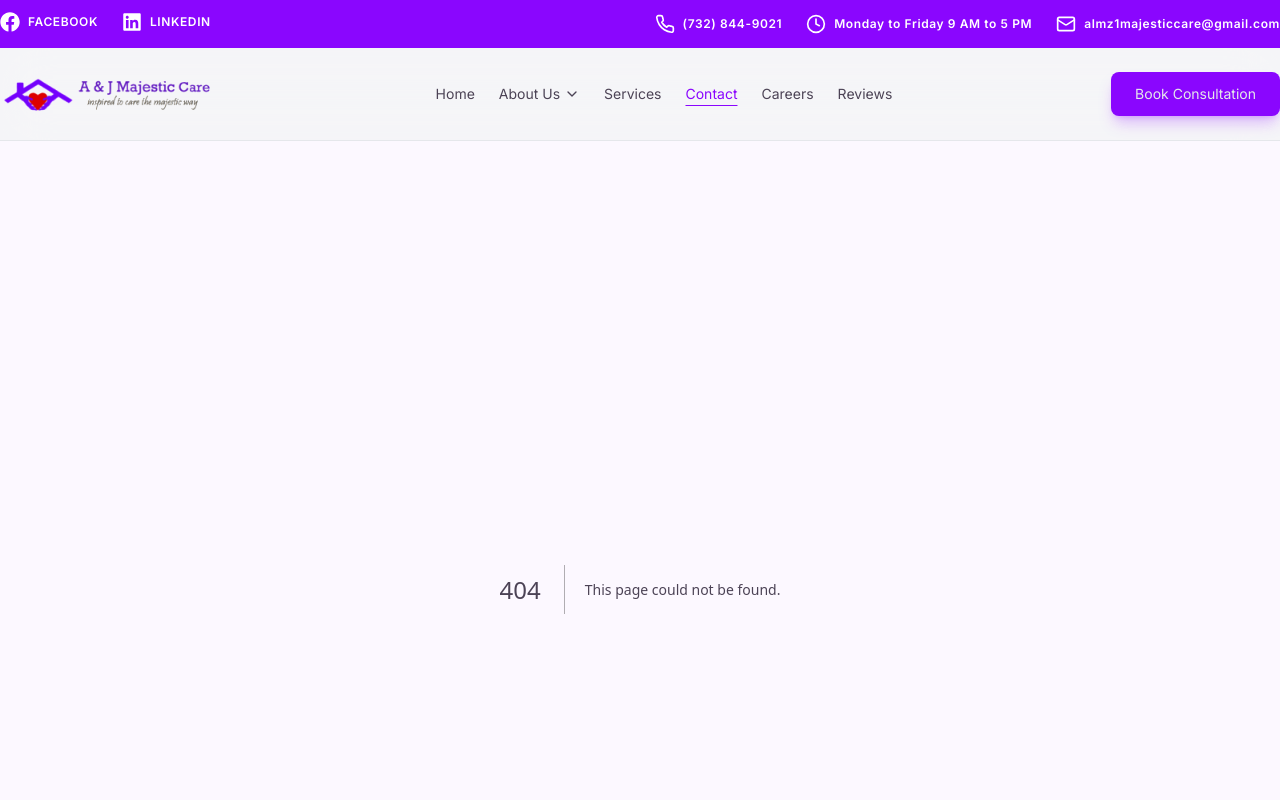
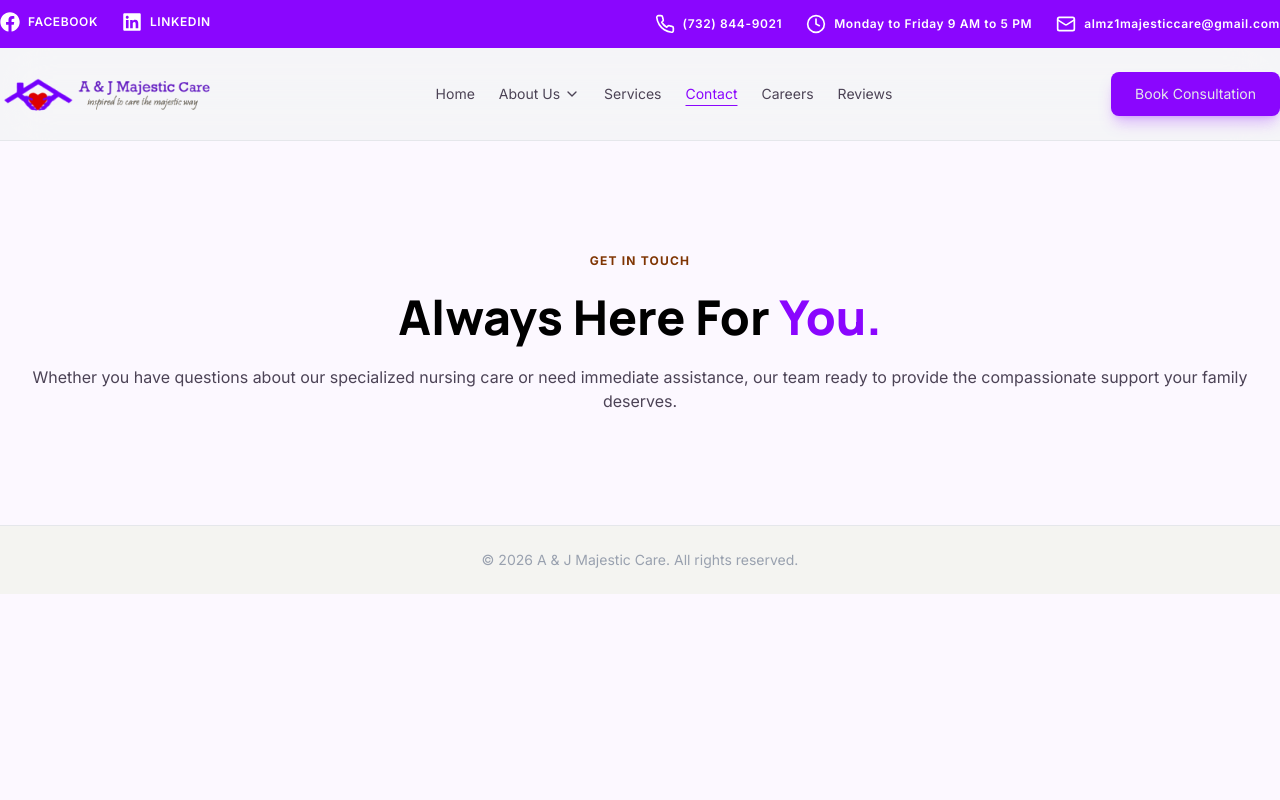
Before and after one commit to Charliezkie-cloud/ajmajesticcare, a Next.js app: page /contact in a window 1280 px wide. Before the commit this address had no page. Shown: the top 800 px of the page. Built offline with nearby package versions, Linux system fonts and the light colour scheme; a web font is replaced by a local one.

Commit message:
Hero Section at Contact Page #19

```diff
--- /dev/null
+++ b/app/contact/page.tsx
@@ -0,0 +1,18 @@
+export default function ContactPage() {
+  return (
+    <>
+
+      {/* Hero section */}
+      <section id="hero" aria-labelledby="hero-heading" className="max-w-7xl mx-4 md:mx-6 lg:mx-8 xl:mx-auto py-4 sm:py-8 md:py-12 lg:py-16">
+        <div className="space-y-6">
+          <p className="text-tertiary uppercase font-bold tracking-widest text-xs text-center brightness-50">Get in touch</p>
+          <h1 id="hero-heading" itemProp="name" className="text-black text-center text-2xl sm:text-4xl md:text-5xl font-extrabold font-manrope">Always Here For <span className="text-primary">You.</span></h1>
+          <p itemProp="description" className="text-center">
+            Whether you have questions about our specialized nursing care or need immediate assistance, our team ready to provide the compassionate support your family deserves.
+          </p>
+        </div>
+      </section>
+
+    </>
+  )
+}
```
